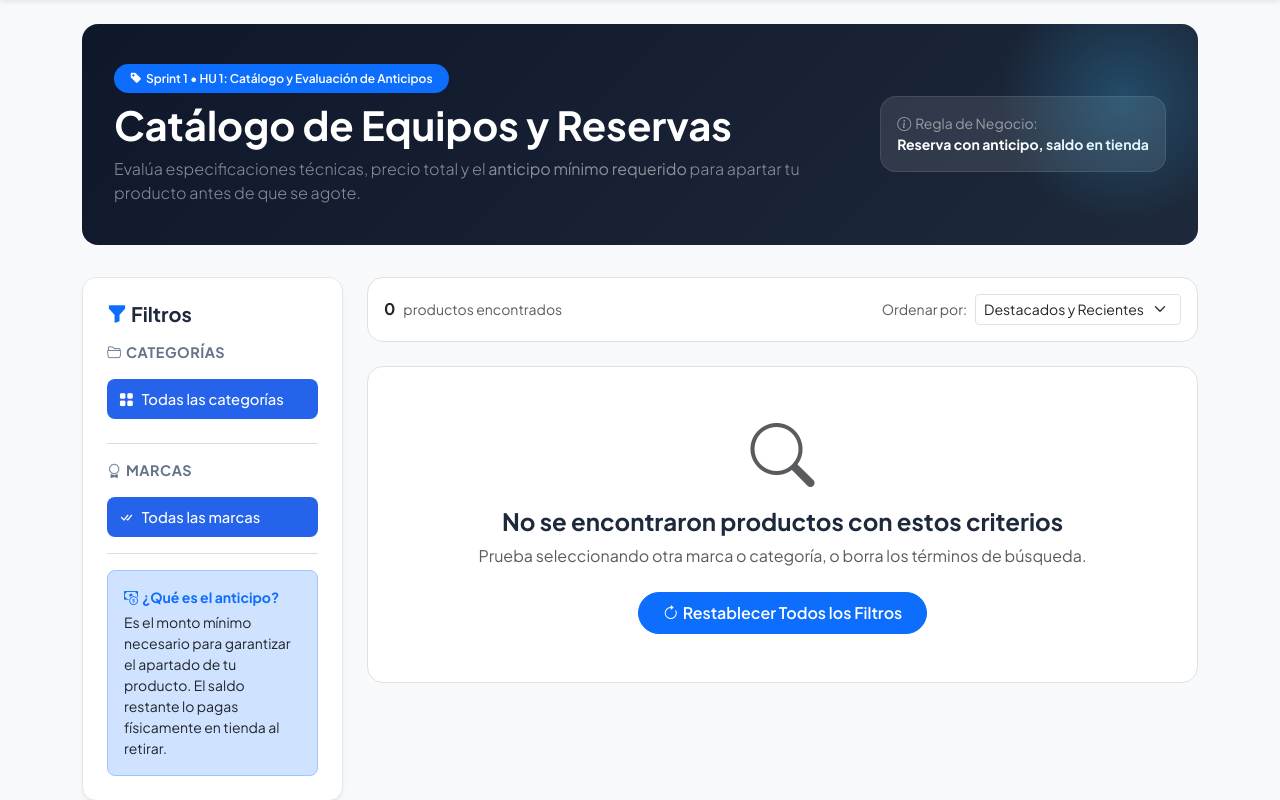
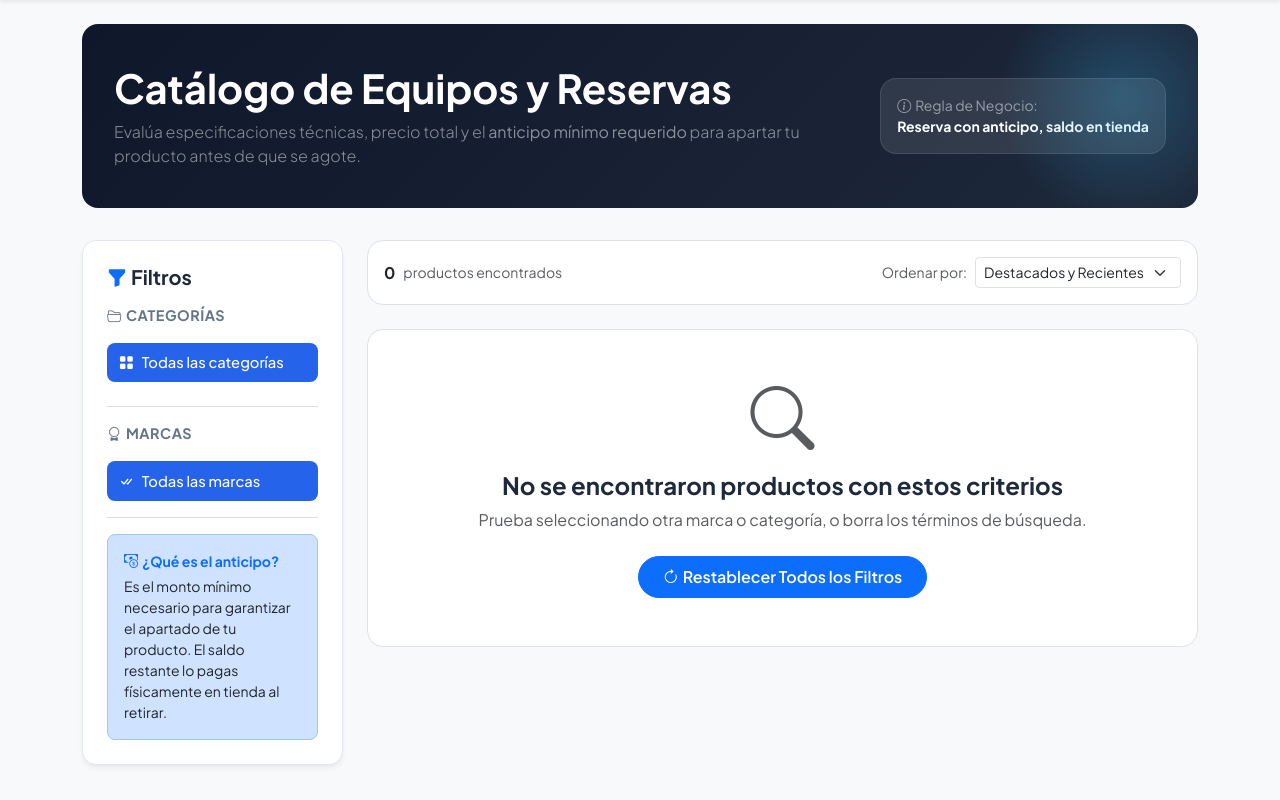
Before and after one commit to SebasUtc/Catalogo-tecnologico, a Django app: page / in a window 1280 px wide. Shown: the part 126-926 px from the top of the page. Run offline with Django 4.2, Linux system fonts and the light colour scheme; data that the repository does not hold is empty.

Commit message:
Quita etiqueta de sprint del catalogo

```diff
--- a/productos/tests.py
+++ b/productos/tests.py
@@ -89,6 +89,8 @@ class CatalogoProductosTests(TestCase):
         """
         response = self.client.get(reverse('productos:catalogo'))
         self.assertEqual(response.status_code, 200)
+        self.assertNotContains(response, "Sprint 1 • HU 1: Catálogo y Evaluación de Anticipos")
+        self.assertContains(response, "Catálogo de Equipos y Reservas")
 
         # SKU
         self.assertContains(response, "LAP-ASUS-001")
--- a/templates/productos/catalogo.html
+++ b/templates/productos/catalogo.html
@@ -10,9 +10,6 @@
     <div class="hero-catalogo">
         <div class="row align-items-center">
             <div class="col-lg-8">
-                <span class="badge bg-primary px-3 py-2 rounded-pill fw-semibold mb-2">
-                    <i class="bi bi-tag-fill me-1"></i>Sprint 1 • HU 1: Catálogo y Evaluación de Anticipos
-                </span>
                 <h1 class="fw-bolder display-6 text-white mb-2">Catálogo de Equipos y Reservas</h1>
                 <p class="text-white-50 lead fs-6 mb-0">
                     Evalúa especificaciones técnicas, precio total y el <strong>anticipo mínimo requerido</strong> para apartar tu producto antes de que se agote.
```
